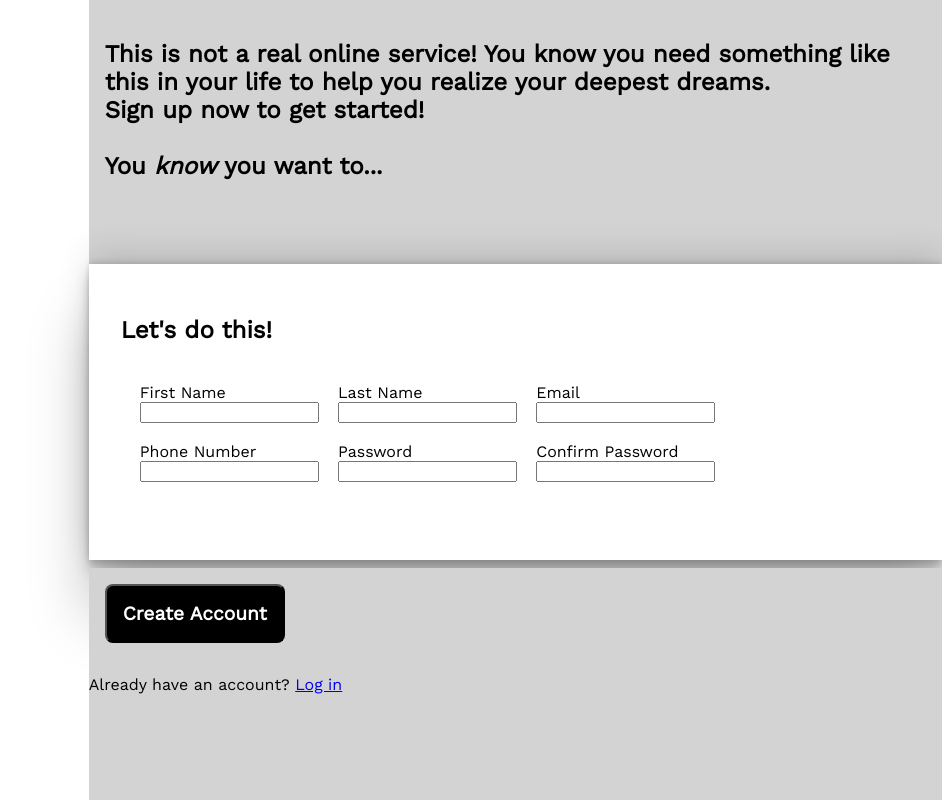
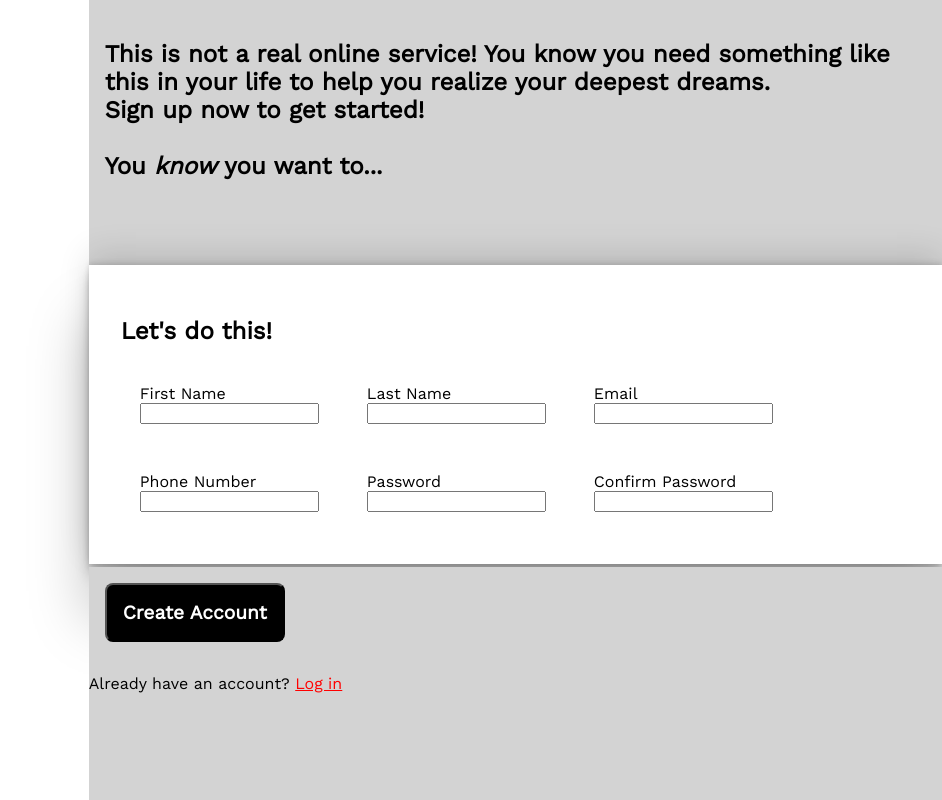
Before and after one commit to jwatkins26/sign_up, a plain HTML site: page index.html in a window 1280 px wide. Shown: the whole page, without its empty margins (338-1280 px from the left). Drawn offline with nearby package versions, Linux system fonts and the light colour scheme.

Commit message:
Changed margins

```diff
--- a/style.css
+++ b/style.css
@@ -23,6 +23,7 @@ body {
     background-size: cover;
     background-repeat: no-repeat;
     /*border-right: solid 1px black;*/
+
 }
 
 .right {
@@ -48,7 +49,7 @@ body {
     flex: 1;
     box-shadow: rgba(0, 0, 0, 0.25) 0px 54px 55px, rgba(0, 0, 0, 0.12) 0px -12px 30px, rgba(0, 0, 0, 0.12) 0px 4px 6px, rgba(0, 0, 0, 0.17) 0px 12px 13px, rgba(0, 0, 0, 0.09) 0px -3px 5px;
     /*border: solid black 1px;*/
-    margin-bottom: .5rem;
+    margin-bottom: .2rem;
 
 
 }
@@ -56,7 +57,7 @@ body {
 form {
     display: flex;
     flex-flow: row wrap;
-    gap: 1.2rem;
+    gap: 3rem;
     padding: 1.2rem;
 
 }
@@ -88,4 +89,13 @@ button {
 button:hover {
     background-color: lightgray;
     color: black;
+    transition-duration: .5s;
 }
+
+a {
+    color: red;
+}
+
+a:hover {
+    color: black;
+}
```
